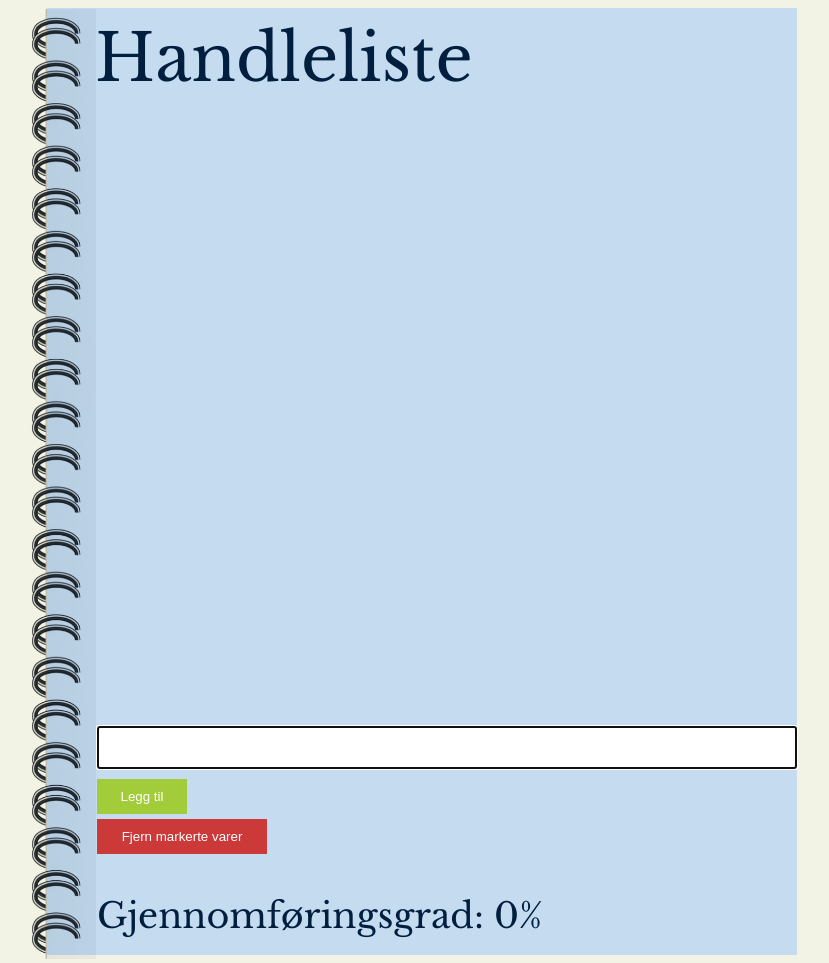
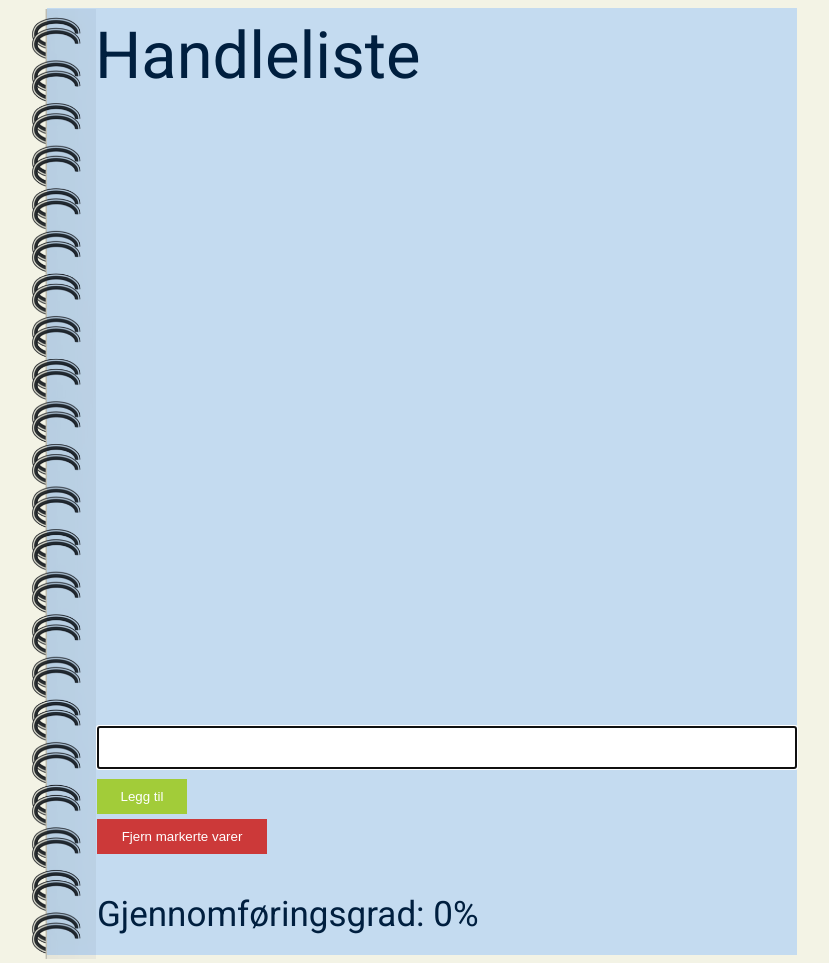
Before and after one commit to magnusFT/ToDoList, a plain HTML site: page index.html in a window 1280 px wide. Shown: the whole page, without its empty margins (218-1047 px from the left). Drawn offline with nearby package versions, Linux system fonts and the light colour scheme.

Commit message:
Endring av font - og margine bottom
mere rom for hver bruker input

#17

```diff
--- a/style.css
+++ b/style.css
@@ -1,4 +1,4 @@
-@import url('https://fonts.googleapis.com/css2?family=Libre+Baskerville&display=swap');
+@import url('https://fonts.googleapis.com/css2?family=Roboto&display=swap');
 
 body {
   background-color: #f3f3e5;
@@ -13,7 +13,7 @@ body {
 }
  /*Ikke så mye spennende å kommentere nedover her. Generell styling av posisjon, farge font og størrelse. */
 #Hovedskrift {
-    font-family: Libre Baskerville;
+    font-family: Roboto;
     font-size: 65px;
     position: absolute;
     margin-top: 10px;
@@ -75,7 +75,7 @@ input[type="checkbox"]:checked {
     position: absolute;
     margin-top: 850px;
     margin-left: 50px;
-    font-family: Libre Baskerville;
+    font-family: Roboto;
     font-size: 35px;
     color: #001f3f;
   }
@@ -111,7 +111,7 @@ input[type="checkbox"]:checked {
   position:absolute;
   margin-top: 100px;
   margin-left: 50px;
-  font-family: Libre Baskerville;
+  font-family: Roboto;
   font-size: 25px;
   width: 500px;
 }
@@ -128,3 +128,7 @@ input[type="checkbox"]:checked {
 #handlelisteContainer::-webkit-scrollbar-thumb:hover {
   background: rgb(122, 184, 27);
 }
+
+#handlelisteContainer div {
+  margin-bottom: 10px; /* mere rom etter bruker input*/
+}
```
